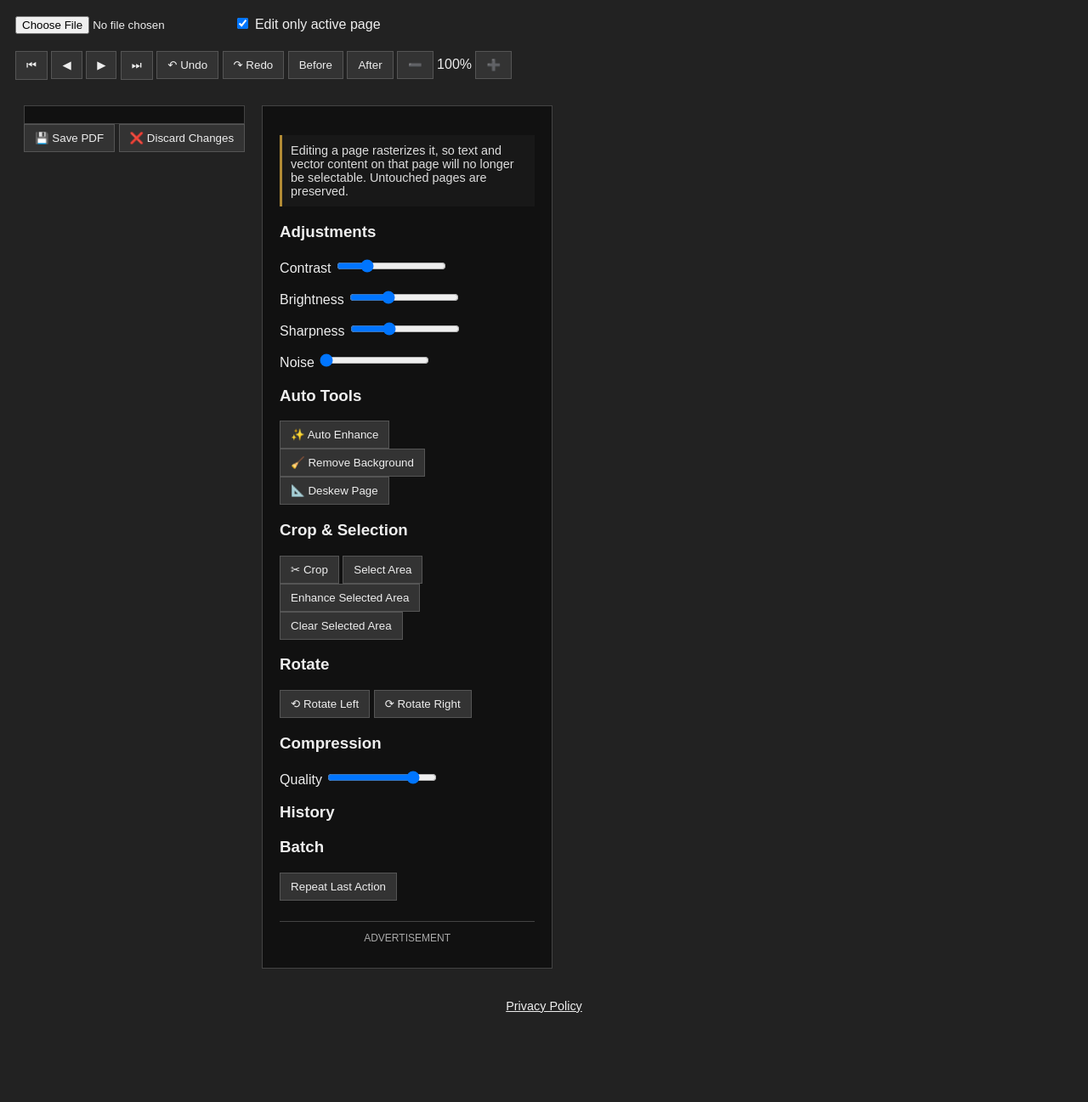
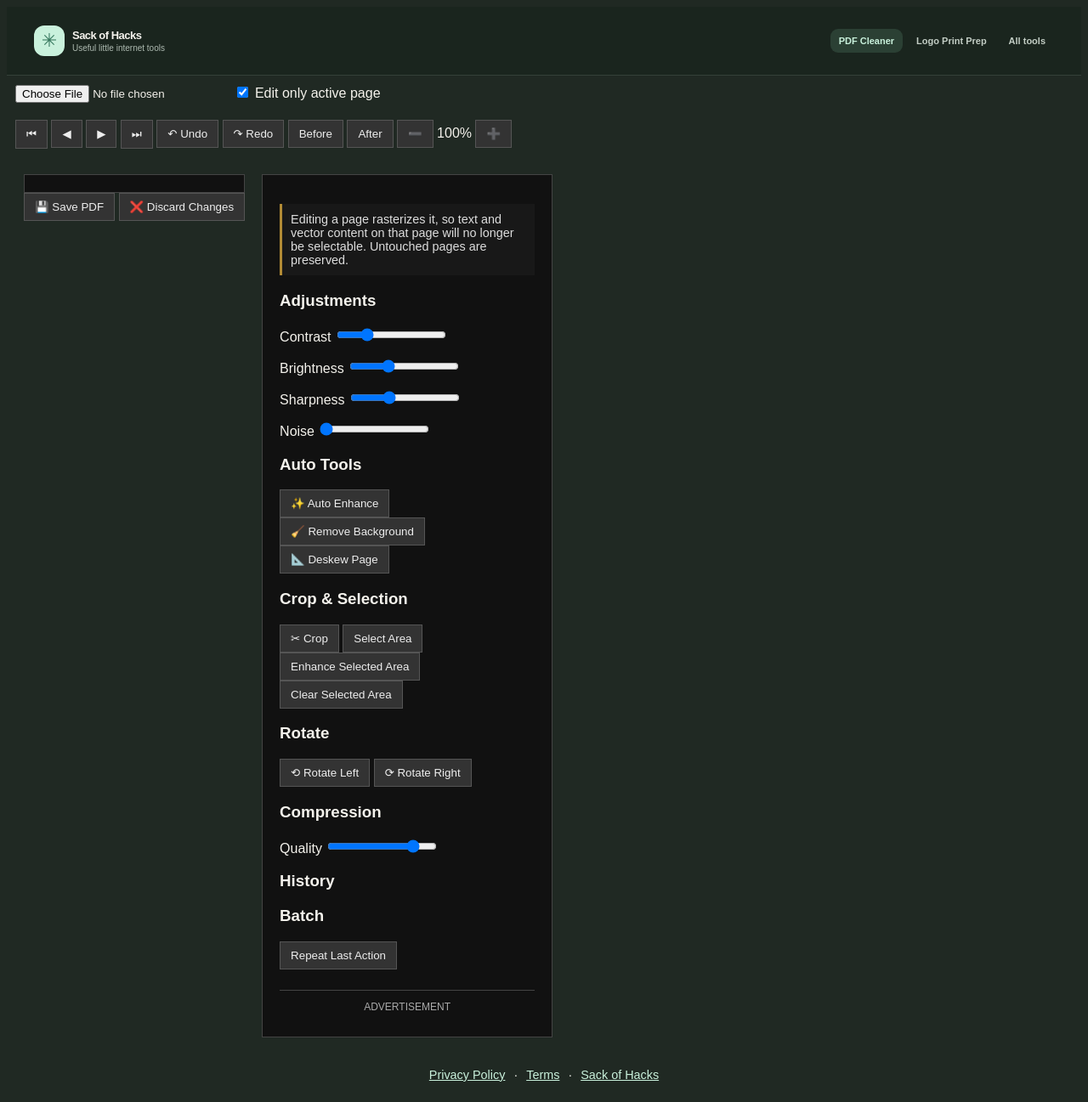
Before and after one commit to vvovchyk/pdf-editor, a Flask app: page / in a window 1280 px wide. Shown: the whole page at 85% size. Before the commit the page ends 1192 px from the top, so only its background shows below. Run offline with Flask 3, Linux system fonts and the light colour scheme; some libraries are stand-ins or nearby versions.

Commit message:
Align PDF editor UI with Sack of Hacks
Co-authored-by: Copilot <223556219+Copilot@users.noreply.github.com>

```diff
--- a/static/style.css
+++ b/static/style.css
@@ -1,7 +1,77 @@
 body.dark {
-    background: #222;
-    color: #eee;
+    background: #202923;
+    color: #f4f2ec;
     font-family: Arial, sans-serif;
+}
+
+#suite-header {
+    position: sticky;
+    z-index: 5;
+    top: 0;
+    display: flex;
+    min-height: 64px;
+    align-items: center;
+    justify-content: space-between;
+    padding: 8px clamp(12px, 3vw, 32px);
+    border-bottom: 1px solid #354139;
+    background: rgb(27 37 31 / 95%);
+    backdrop-filter: blur(14px);
+}
+
+.suite-brand {
+    display: flex;
+    align-items: center;
+    color: #f4f2ec;
+    gap: 9px;
+    text-decoration: none;
+}
+
+.suite-mark {
+    display: grid;
+    width: 36px;
+    height: 36px;
+    place-items: center;
+    border-radius: 12px;
+    background: #c9f1dc;
+    color: #37785e;
+    font-size: 22px;
+}
+
+.suite-brand strong,
+.suite-brand small {
+    display: block;
+}
+
+.suite-brand strong {
+    font-size: 13px;
+    letter-spacing: -.04em;
+}
+
+.suite-brand small {
+    margin-top: 2px;
+    color: #aebbb1;
+    font-size: 10px;
+}
+
+#suite-header nav {
+    display: flex;
+    align-items: center;
+    gap: 6px;
+}
+
+#suite-header nav a {
+    padding: 8px 10px;
+    border-radius: 9px;
+    color: #c3cec5;
+    font-size: 11px;
+    font-weight: 600;
+    text-decoration: none;
+}
+
+#suite-header nav a:hover,
+#suite-header nav a.current {
+    background: #2b4034;
+    color: #c9f1dc;
 }
 
 #load-section {
@@ -46,7 +116,7 @@ body.dark {
     position: absolute;
     z-index: 1;
     box-sizing: border-box;
-    border: 2px solid #00d26a;
+    border: 2px solid #c9f1dc;
     outline: 1px solid #fff;
     box-shadow: 0 0 0 3px #111;
     background: transparent;
@@ -106,7 +176,7 @@ body.dark {
 }
 
 .page-thumb.active {
-    border-color: #00aaff;
+    border-color: #c9f1dc;
 }
 
 #thumbnails {
@@ -153,9 +223,13 @@ button:hover {
     background: #444;
 }
 #site-footer {
+    display: flex;
+    align-items: center;
+    justify-content: center;
     padding: 16px;
     text-align: center;
     font-size: 0.9rem;
+    gap: 10px;
 }
 
 #rasterizationNotice {
@@ -168,5 +242,23 @@ button:hover {
 }
 
 #site-footer a {
-    color: inherit;
+    color: #c9f1dc;
 }
+
+@media (max-width: 600px) {
+    #suite-header {
+        align-items: flex-start;
+        flex-direction: column;
+        gap: 7px;
+    }
+
+    #suite-header nav {
+        width: 100%;
+        overflow-x: auto;
+    }
+
+    #suite-header nav a {
+        padding: 7px 8px;
+        white-space: nowrap;
+    }
+}
--- a/templates/index.html
+++ b/templates/index.html
@@ -2,13 +2,27 @@
 <html lang="en" data-app-base="{{ request.script_root }}">
 <head>
     <meta charset="UTF-8">
-    <title>PDF Cleaner Advanced</title>
-    <link rel="stylesheet" href="{{ url_for('static', filename='style.css') }}?v=9">
+    <meta name="viewport" content="width=device-width, initial-scale=1">
+    <meta name="theme-color" content="#17231e">
+    <title>Sack of Hacks — PDF Cleaner Advanced</title>
+    <link rel="stylesheet" href="{{ url_for('static', filename='style.css') }}?v=10">
     <script async
             src="https://pagead2.googlesyndication.com/pagead/js/adsbygoogle.js?client=ca-pub-2211245923059324"
             crossorigin="anonymous"></script>
 </head>
 <body class="dark">
+
+<header id="suite-header">
+    <a class="suite-brand" href="https://vovchak.io/" aria-label="Sack of Hacks home">
+        <span class="suite-mark" aria-hidden="true">✳</span>
+        <span><strong>Sack of Hacks</strong><small>Useful little internet tools</small></span>
+    </a>
+    <nav aria-label="Applications">
+        <a class="current" href="{{ url_for('index') }}" aria-current="page">PDF Cleaner</a>
+        <a href="https://vovchak.io/logo-prep/">Logo Print Prep</a>
+        <a href="https://vovchak.io/">All tools</a>
+    </nav>
+</header>
 
 <!-- LOAD PDF -->
 <section id="load-section">
@@ -153,6 +167,10 @@
 
 <footer id="site-footer">
     <a href="https://vovchak.io/privacy.html" target="_blank" rel="noopener noreferrer">Privacy Policy</a>
+    <span>·</span>
+    <a href="https://vovchak.io/terms.html" target="_blank" rel="noopener noreferrer">Terms</a>
+    <span>·</span>
+    <a href="https://vovchak.io/">Sack of Hacks</a>
 </footer>
 
 <script src="{{ url_for('static', filename='script.js') }}?v=7"></script>
```
